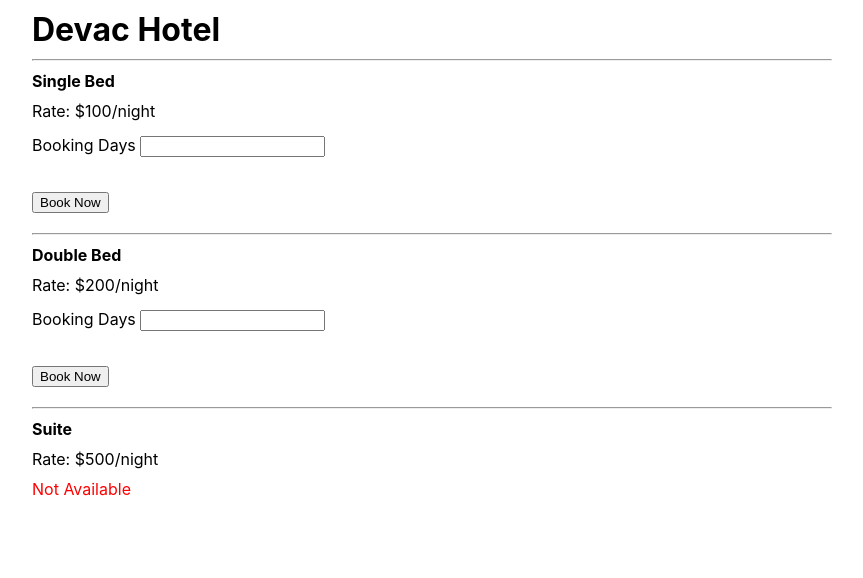
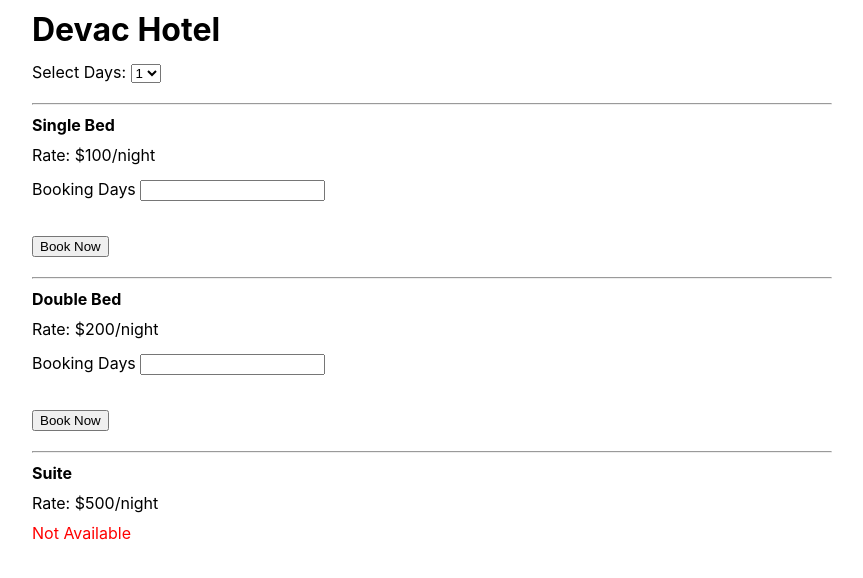
Before and after one commit to thomasmartinez114/devacHotel, a React (Create React App) app: page / in a window 1280 px wide. Shown: the top 578 px of the page, without its empty margins (208-1071 px from the left). Built offline with nearby package versions, Linux system fonts and the light colour scheme.

Commit message:
moved list of rooms to own component

```diff
--- a/src/App.jsx
+++ b/src/App.jsx
@@ -1,48 +1,13 @@
 import "./App.css"
-import { useState } from "react"
-import Room from "./components/Room"
+import DaysSelector from "./components/DaysSelector"
+import RoomsList from "./components/RoomsList"
 
 const App = () => {
-  // hotel obj with rooms
-  const rooms = [
-    {
-      id: 1,
-      type: "Single Bed",
-      price: 100,
-      available: 1,
-    },
-    {
-      id: 2,
-      type: "Double Bed",
-      price: 200,
-      available: 1,
-    },
-    {
-      id: 3,
-      type: "Suite",
-      price: 500,
-      available: 0,
-    },
-  ]
-
   return (
     <div>
       <h1>Devac Hotel</h1>
-      <div className="room-list">
-        {/* map through obj and render props within Room component */}
-        {rooms.map((room) => {
-          return (
-            <>
-              <Room
-                key={room.id}
-                type={room.type}
-                price={room.price}
-                available={room.available}
-              />
-            </>
-          )
-        })}
-      </div>
+      <DaysSelector />
+      <RoomsList />
     </div>
   )
 }
--- /dev/null
+++ b/src/components/DaysSelector.jsx
@@ -0,0 +1,19 @@
+import React from "react"
+
+const DaysSelector = () => {
+  return (
+    <div>
+      <form>
+        <label for="days">Select Days: </label>
+        <select name="Number of Days" id="">
+          <option value="1">1</option>
+          <option value="2">2</option>
+          <option value="3">3</option>
+          <option value="4">4</option>
+        </select>
+      </form>
+    </div>
+  )
+}
+
+export default DaysSelector
--- /dev/null
+++ b/src/components/RoomsList.jsx
@@ -0,0 +1,47 @@
+import React from "react"
+import Room from "./Room"
+import { useState } from "react"
+
+const RoomsList = () => {
+  // hotel obj with rooms
+  const rooms = [
+    {
+      id: 1,
+      type: "Single Bed",
+      price: 100,
+      available: 1,
+    },
+    {
+      id: 2,
+      type: "Double Bed",
+      price: 200,
+      available: 1,
+    },
+    {
+      id: 3,
+      type: "Suite",
+      price: 500,
+      available: 0,
+    },
+  ]
+
+  return (
+    <div className="room-list">
+      {/* map through obj and render props within Room component */}
+      {rooms.map((room) => {
+        return (
+          <>
+            <Room
+              key={room.id}
+              type={room.type}
+              price={room.price}
+              available={room.available}
+            />
+          </>
+        )
+      })}
+    </div>
+  )
+}
+
+export default RoomsList
```
